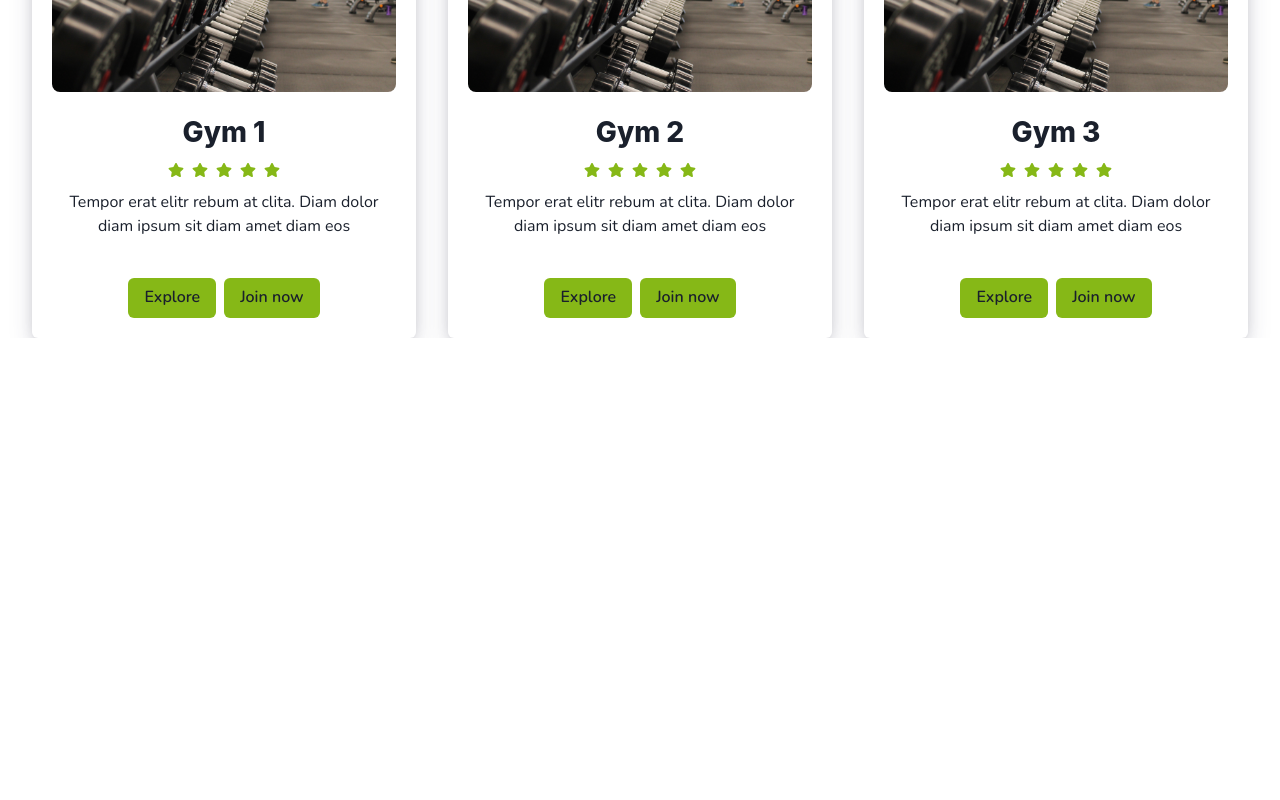
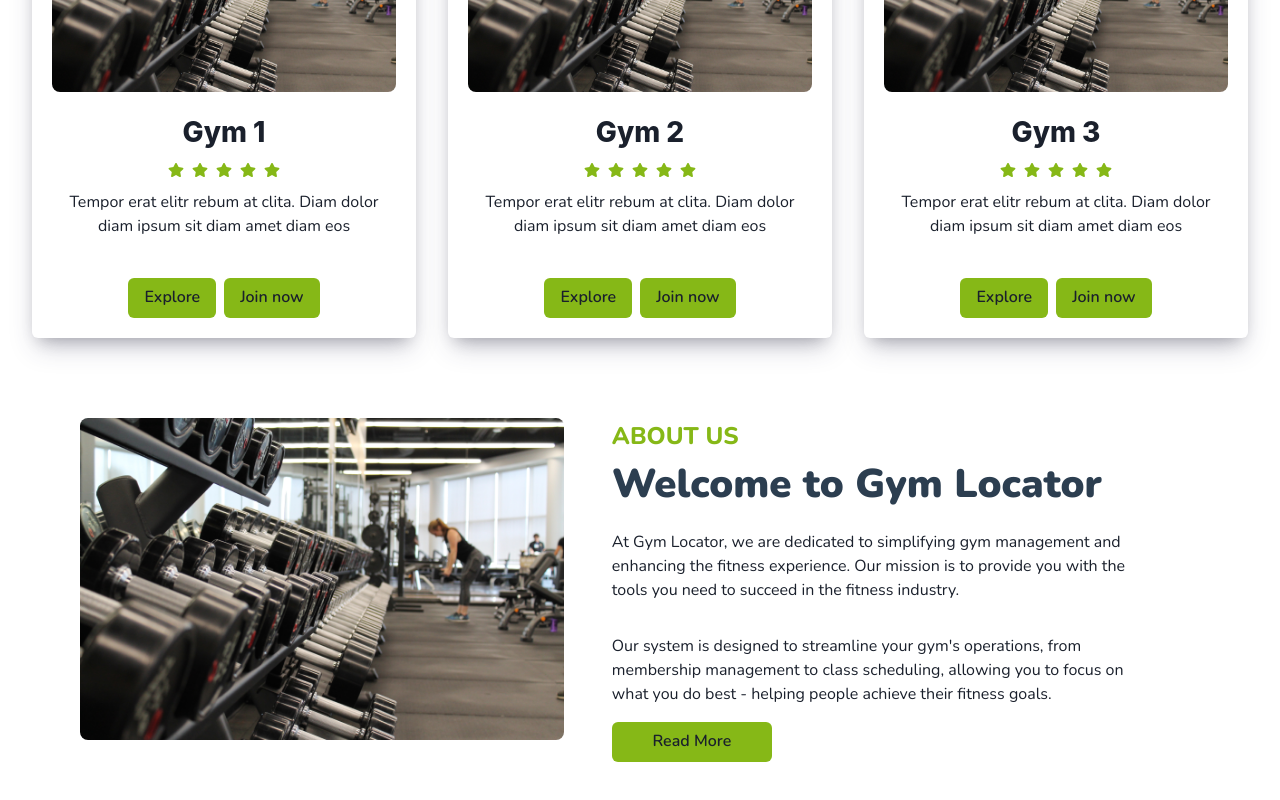
Before and after one commit to leonelcaroc/gymlocator, a React (Vite) app in the folder frontend/: page / in a window 1280 px wide. Shown: the part 961-1761 px from the top of the page. Before the commit the page ends 1299 px from the top, so only its background shows below. Built offline with nearby package versions, Linux system fonts and the light colour scheme.

Commit message:
finished feature

```diff
--- a/frontend/src/layout/Feature/Feature.jsx
+++ b/frontend/src/layout/Feature/Feature.jsx
@@ -1,7 +1,7 @@
 import React from "react";
 import { Flex, Box, Text, Button, Image } from "@chakra-ui/react";
 import FeatureGymCard from "../../components/FeaturedGymCard/FeatureGymCard";
-import { FaStar } from "react-icons/fa";
+import gym from "../../assets/images/gym-sample.jpg";
 
 const Feature = () => {
   return (
@@ -32,6 +32,33 @@ const Feature = () => {
         <FeatureGymCard name="Gym 2" />
         <FeatureGymCard name="Gym 3" />
       </Flex>
+      <Flex marginBlock="5rem" paddingInline="5rem">
+        <Box width="80rem">
+          <Image src={gym} alt="This is a gym" borderRadius="lg" width="full" />
+        </Box>
+
+        <Flex flexDirection="column" paddingInline="3rem">
+          <Text color="brand.100" fontSize="1.5rem" fontWeight="800">
+            ABOUT US
+          </Text>
+          <Text color="brand.200" fontSize="2.5rem" fontWeight="900">
+            Welcome to Gym Locator
+          </Text>
+          <Text marginBlock="1rem">
+            At Gym Locator, we are dedicated to simplifying gym management and
+            enhancing the fitness experience. Our mission is to provide you with
+            the tools you need to succeed in the fitness industry.
+          </Text>
+          <Text marginBlock="1rem">
+            Our system is designed to streamline your gym's operations, from
+            membership management to class scheduling, allowing you to focus on
+            what you do best - helping people achieve their fitness goals.
+          </Text>
+          <Button bgColor="brand.100" maxWidth="10rem">
+            Read More
+          </Button>
+        </Flex>
+      </Flex>
     </Flex>
   );
 };
```
